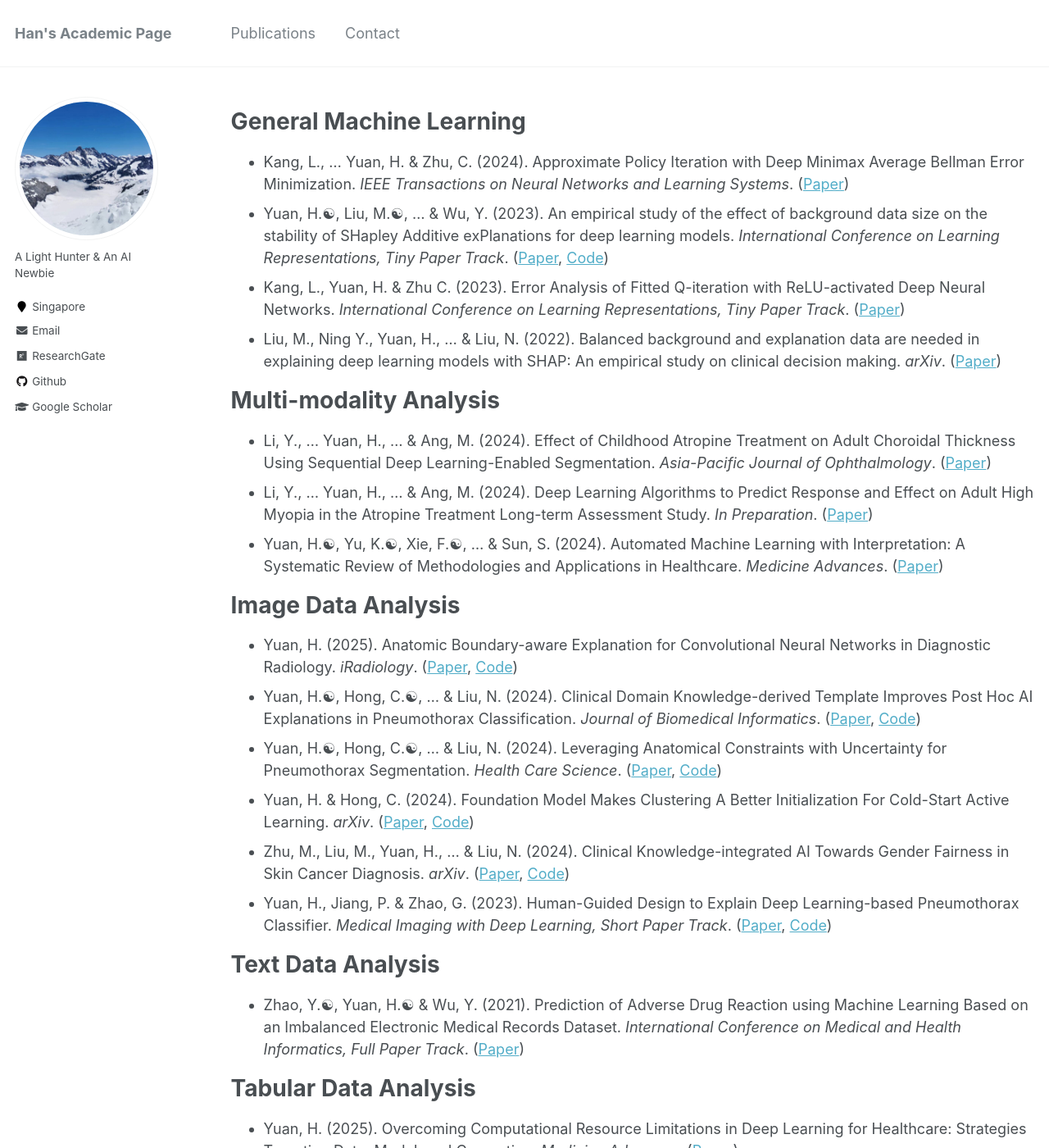
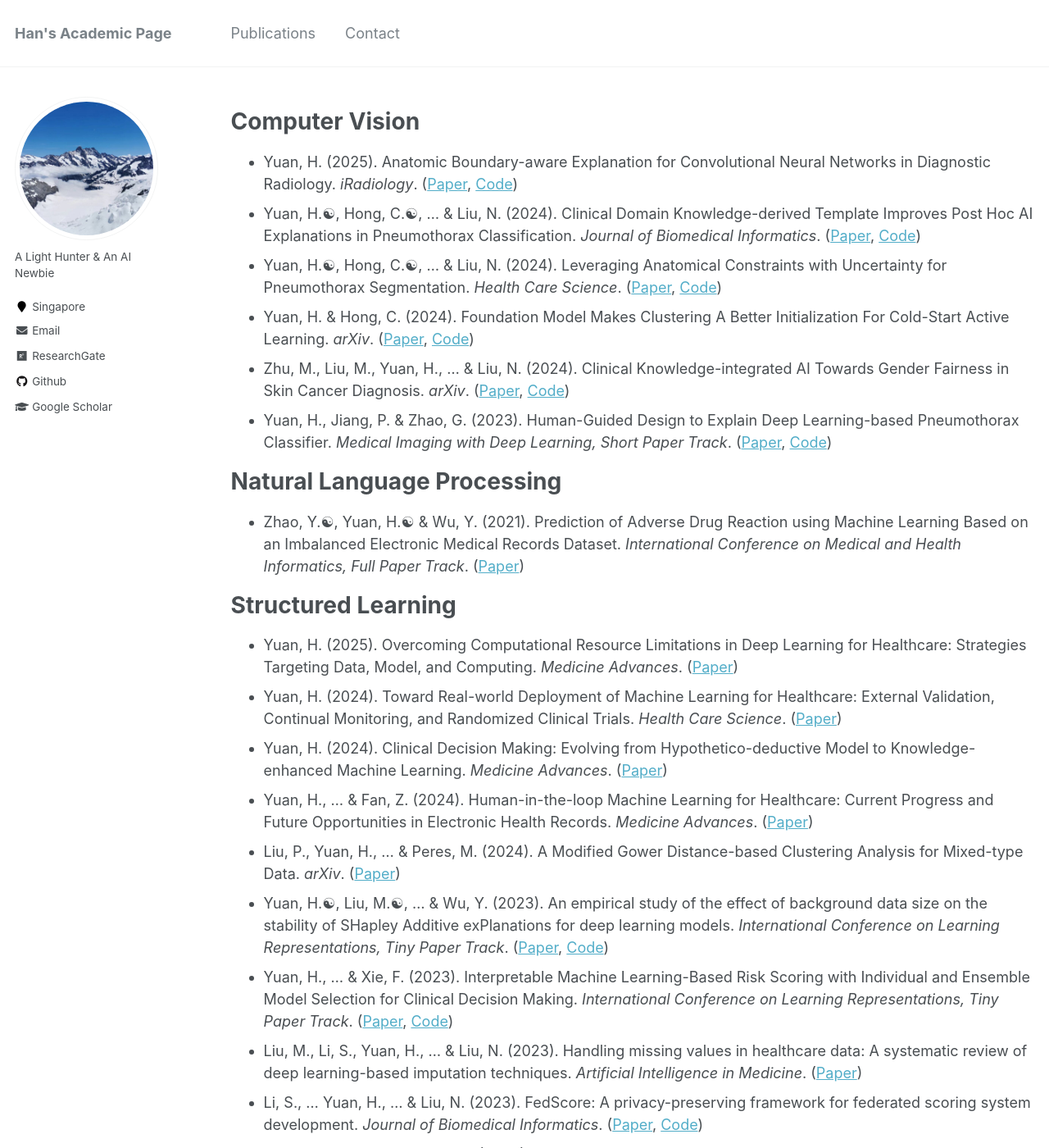
Before and after one commit to Han-Yuan-Med/Han-Yuan-Med.github.io, a Jekyll site: the page built from _pages/publications.md, in a window 1280 px wide and 1400 px high. Shown: the whole window at 82% size. Built offline with Jekyll 4.4.1, drawn with Linux system fonts in a browser that asks for light colours; some of the changed text lies outside the part shown.

Commit message:
Update publications.md

```diff
--- a/_pages/publications.md
+++ b/_pages/publications.md
@@ -4,18 +4,7 @@ title: ""
 permalink: /publications/
 author_profile: true
 ---
-# General Machine Learning
-* Kang, L., … Yuan, H. & Zhu, C. (2024). Approximate Policy Iteration with Deep Minimax Average Bellman Error Minimization. *IEEE Transactions on Neural Networks and Learning Systems*. ([Paper](http://han-yuan-med.github.io/files/Approximate Policy Iteration With Deep Minimax Average Bellman Error Minimization.pdf))
-* Yuan, H.☯︎, Liu, M.☯︎, … & Wu, Y. (2023). An empirical study of the effect of background data size on the stability of SHapley Additive exPlanations for deep learning models. *International Conference on Learning Representations, Tiny Paper Track*. ([Paper](http://han-yuan-med.github.io/files/An empirical study of the effect of background data size on the stability of SHapley Additive exPlanations (SHAP) for deep learning models.pdf), [Code](https://github.com/Han-Yuan-Med/shap-bg-size))
-* Kang, L., Yuan, H. & Zhu C. (2023). Error Analysis of Fitted Q-iteration with ReLU-activated Deep Neural Networks. *International Conference on Learning Representations, Tiny Paper Track*. ([Paper](http://han-yuan-med.github.io/files/Error Analysis of Fitted Q-iteration with ReLU-Activated Deep Neural Networks.pdf))
-* Liu, M., Ning Y., Yuan, H., … & Liu, N. (2022). Balanced background and explanation data are needed in explaining deep learning models with SHAP: An empirical study on clinical decision making. *arXiv*. ([Paper](http://han-yuan-med.github.io/files/Balanced background and explanation data are needed in explaining deep learning models with SHAP An empirical study on clinical decision making.pdf))
-
-# Multi-modality Analysis
-* Li, Y., … Yuan, H., … & Ang, M. (2024). Effect of Childhood Atropine Treatment on Adult Choroidal Thickness Using Sequential Deep Learning-Enabled Segmentation. *Asia-Pacific Journal of Ophthalmology*. ([Paper](http://han-yuan-med.github.io/files/Effect of Childhood Atropine Treatment on Adult Choroidal Thickness Using Sequential Deep Learning-Enabled Segmentation.pdf))
-* Li, Y., … Yuan, H., … & Ang, M. (2024). Deep Learning Algorithms to Predict Response and Effect on Adult High Myopia in the Atropine Treatment Long-term Assessment Study. *In Preparation*. ([Paper](http://han-yuan-med.github.io/files/.pdf))
-* Yuan, H.☯︎, Yu, K.☯︎, Xie, F.☯︎, ... & Sun, S. (2024). Automated Machine Learning with Interpretation: A Systematic Review of Methodologies and Applications in Healthcare. *Medicine Advances*. ([Paper](http://han-yuan-med.github.io/files/Automated machine learning with interpretation A systematic review of methodologies and applications in healthcare.pdf))
-
-# Image Data Analysis
+# Computer Vision
 * Yuan, H. (2025). Anatomic Boundary-aware Explanation for Convolutional Neural Networks in Diagnostic Radiology. *iRadiology*. ([Paper](http://han-yuan-med.github.io/files/.pdf), [Code](https://github.com/Han-Yuan-Med/constrained-explanation))
 * Yuan, H.☯︎, Hong, C.☯︎, ... & Liu, N. (2024). Clinical Domain Knowledge-derived Template Improves Post Hoc AI Explanations in Pneumothorax Classification. *Journal of Biomedical Informatics*. ([Paper](http://han-yuan-med.github.io/files/Clinical domain knowledge-derived template improves post hoc AI explanations in pneumothorax classification.pdf), [Code](https://github.com/Han-Yuan-Med/template-explanation))
 * Yuan, H.☯︎, Hong, C.☯︎, ... & Liu, N. (2024). Leveraging Anatomical Constraints with Uncertainty for Pneumothorax Segmentation. *Health Care Science*. ([Paper](http://han-yuan-med.github.io/files/.pdf), [Code](https://github.com/Han-Yuan-Med/constrained-learning))
@@ -23,15 +12,16 @@ author_profile: true
 * Zhu, M., Liu, M., Yuan, H., … & Liu, N. (2024). Clinical Knowledge-integrated AI Towards Gender Fairness in Skin Cancer Diagnosis. *arXiv*. ([Paper](http://han-yuan-med.github.io/files/Attention-Guided Fair AI Modelling for Skin Cancer Diagnosis.pdf), [Code](https://github.com/))
 * Yuan, H., Jiang, P. & Zhao, G. (2023). Human-Guided Design to Explain Deep Learning-based Pneumothorax Classifier. *Medical Imaging with Deep Learning, Short Paper Track*. ([Paper](http://han-yuan-med.github.io/files/Human-Guided Design to Explain Deep Learning-based Pneumothorax Classifier.pdf), [Code](https://github.com/Han-Yuan-Med/template-explanation))
 
-# Text Data Analysis
+# Natural Language Processing
 * Zhao, Y.☯︎, Yuan, H.☯︎ & Wu, Y. (2021). Prediction of Adverse Drug Reaction using Machine Learning Based on an Imbalanced Electronic Medical Records Dataset. *International Conference on Medical and Health Informatics, Full Paper Track*. ([Paper](http://han-yuan-med.github.io/files/Prediction of Adverse Drug Reaction using Machine Learning and Deep Learning Based on an Imbalanced Electronic Medical Records Dataset.pdf))
 
-# Tabular Data Analysis
+# Structured Learning
 * Yuan, H. (2025). Overcoming Computational Resource Limitations in Deep Learning for Healthcare: Strategies Targeting Data, Model, and Computing. *Medicine Advances*. ([Paper](http://han-yuan-med.github.io/files/.pdf))
 * Yuan, H. (2024). Toward Real-world Deployment of Machine Learning for Healthcare: External Validation, Continual Monitoring, and Randomized Clinical Trials. *Health Care Science*. ([Paper](http://han-yuan-med.github.io/files/Toward Real-world Deployment of Machine Learning for Healthcare External Validation, Continual Monitoring, and Randomized Clinical Trials.pdf))
 * Yuan, H. (2024). Clinical Decision Making: Evolving from Hypothetico-deductive Model to Knowledge-enhanced Machine Learning. *Medicine Advances*. ([Paper](http://han-yuan-med.github.io/files/.pdf))
 * Yuan, H., … & Fan, Z. (2024). Human-in-the-loop Machine Learning for Healthcare: Current Progress and Future Opportunities in Electronic Health Records. *Medicine Advances*. ([Paper](http://han-yuan-med.github.io/files/Human‐in‐the‐loop machine learning for healthcare Current progress and future opportunities in electronichealth records.pdf))
 * Liu, P., Yuan, H., … & Peres, M. (2024). A Modified Gower Distance-based Clustering Analysis for Mixed-type Data. *arXiv*. ([Paper](http://han-yuan-med.github.io/files/.pdf))
+* Yuan, H.☯︎, Liu, M.☯︎, … & Wu, Y. (2023). An empirical study of the effect of background data size on the stability of SHapley Additive exPlanations for deep learning models. *International Conference on Learning Representations, Tiny Paper Track*. ([Paper](http://han-yuan-med.github.io/files/An empirical study of the effect of background data size on the stability of SHapley Additive exPlanations (SHAP) for deep learning models.pdf), [Code](https://github.com/Han-Yuan-Med/shap-bg-size))
 * Yuan, H., … & Xie, F. (2023). Interpretable Machine Learning-Based Risk Scoring with Individual and Ensemble Model Selection for Clinical Decision Making. *International Conference on Learning Representations, Tiny Paper Track*. ([Paper](http://han-yuan-med.github.io/files/Interpretable Machine Learning-Based Risk Scoring with Individual and Ensemble Model Selection for Clinical Decision Making.pdf), [Code](https://github.com/Han-Yuan-Med/comparison))
 * Liu, M., Li, S., Yuan, H., ... & Liu, N. (2023). Handling missing values in healthcare data: A systematic review of deep learning-based imputation techniques. *Artificial Intelligence in Medicine*. ([Paper](http://han-yuan-med.github.io/files/Handling missing values in healthcare data A systematic review of deep learning-based imputation techniques.pdf))
 * Li, S., ... Yuan, H., ... & Liu, N. (2023). FedScore: A privacy-preserving framework for federated scoring system development. *Journal of Biomedical Informatics*. ([Paper](http://han-yuan-med.github.io/files/FedScore A Privacy-Preserving Framework for Federated Scoring System Development.pdf), [Code](https://github.com/nliulab/FedScore))
```
Also changed, not shown: other parts of _pages/publications.md (+10 -0 lines).
